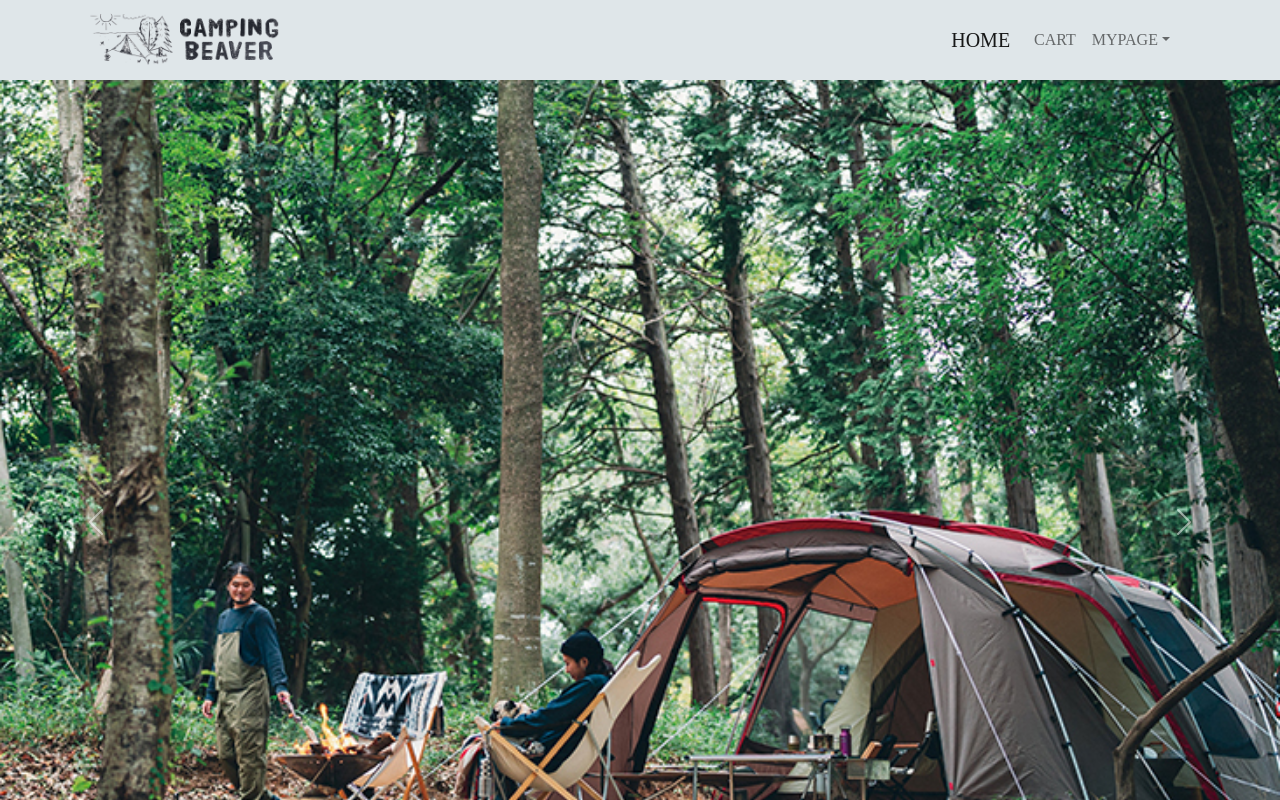
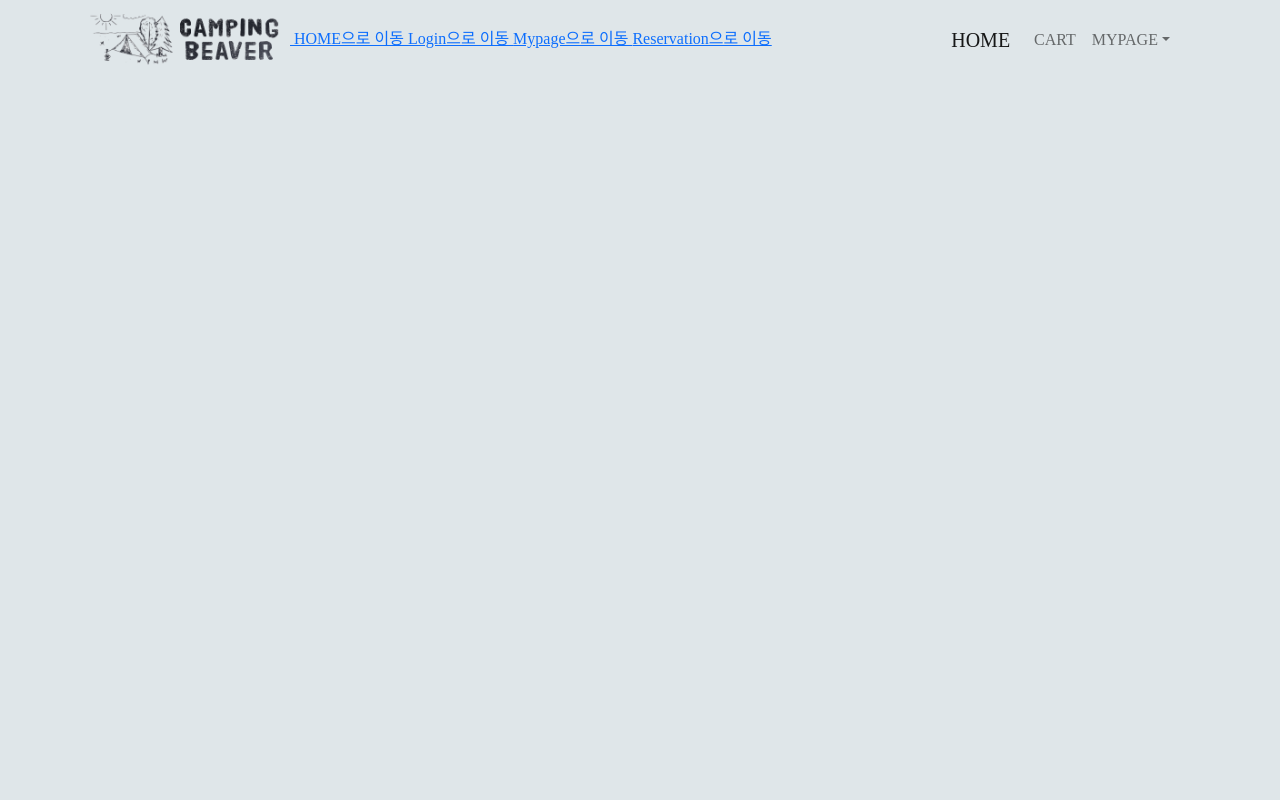
Before and after one commit to 2022-SMHRD-SW-Fullstack-1/campingbeaverFront, a React (Create React App) app in the folder campingbeaver/: page /MyPage in a window 1280 px wide. Shown: the top 800 px of the page. Built offline with nearby package versions, Linux system fonts and the light colour scheme; a web font is replaced by a local one.

Commit message:
폴더나누기/주상민

```diff
--- a/campingbeaver/src/App.css
+++ b/campingbeaver/src/App.css
@@ -5,7 +5,7 @@
   font-style: normal;
 }
 
-body{
+* {
   font-family: 'twayair';
   background-color: #dfe6e9;
 }
--- a/campingbeaver/src/App.js
+++ b/campingbeaver/src/App.js
@@ -1,12 +1,20 @@
+import { BrowserRouter, Routes, Route } from "react-router-dom";
+import './App.css';
 import Layout from './components/Layout/Layout'
-import './App.css';
-
+import Login from './pages/Login/Login'
+import Mypage from "./pages/Mypage/Mypage";
+import Reservation from "./pages/Reservation/Reservation";
 
 function App() {
   return (
-  <div>
-    <Layout/>
-  </div>
+    <BrowserRouter>
+      <Routes>
+        <Route path="/" element={<Layout/>} />
+        <Route path="/Login" element={<Login/>}/>
+        <Route path="/mypage" element={<Mypage/>}/>
+        <Route path="/Reservation" element={<Reservation/>}/>
+      </Routes>
+    </BrowserRouter>
   );
 }
 
--- a/campingbeaver/src/components/Layout/Header.js
+++ b/campingbeaver/src/components/Layout/Header.js
@@ -6,7 +6,7 @@ import Nav from 'react-bootstrap/Nav';
 import Navbar from 'react-bootstrap/Navbar';
 import NavDropdown from 'react-bootstrap/NavDropdown';
 
-
+import { Link } from 'react-router-dom'
 
 const Header = () => {
   return (
@@ -14,6 +14,10 @@ const Header = () => {
       <div className={styles.contents}>
         <div>
         <img src={logo} width='200px'></img>
+        <span><Link to='/'> HOME으로 이동 </Link></span>
+        <span><Link to='/Login'> Login으로 이동 </Link></span>
+        <span><Link to='/Mypage'> Mypage으로 이동 </Link></span>
+        <span><Link to='/Reservation'> Reservation으로 이동 </Link></span>
         </div>
         <Navbar bg="none" expand="lg" className={styles.navbar} >
       <Container>
--- /dev/null
+++ b/campingbeaver/src/pages/Login/Login.js
@@ -0,0 +1,12 @@
+import React from 'react'
+import Header from '../../components/Layout/Header'
+
+const Login = () => {
+  return (
+    <div>
+        <Header/>
+    </div>
+  )
+}
+
+export default Login
--- /dev/null
+++ b/campingbeaver/src/pages/Mypage/Mypage.js
@@ -0,0 +1,12 @@
+import React from 'react'
+import Header from '../../components/Layout/Header'
+
+const Mypage = () => {
+  return (
+    <div>
+        <Header/>
+    </div>
+  )
+}
+
+export default Mypage
--- /dev/null
+++ b/campingbeaver/src/pages/Reservation/Reservation.js
@@ -0,0 +1,12 @@
+import React from 'react'
+import Header from '../../components/Layout/Header'
+
+const Reservation = () => {
+  return (
+    <div>
+        <Header/>
+    </div>
+  )
+}
+
+export default Reservation
```
Also changed, not shown: campingbeaver/src/pages/Main/Main.js (added, +12 -0 lines), 1 other file (tests, documents, lock files or other folders).
